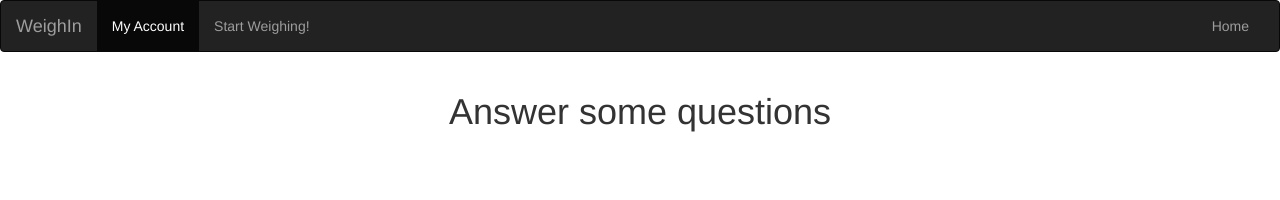
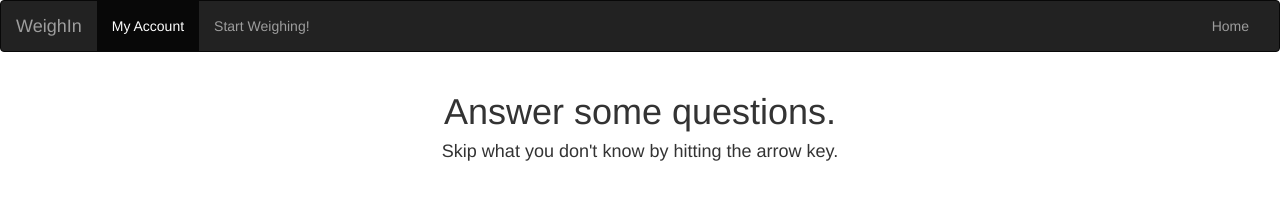
Before and after one commit to kazuuchikata/WeighIn-Hackathon-1, a plain HTML site: page index.html in a window 1280 px wide. Drawn offline with nearby package versions, Linux system fonts and the light colour scheme.

Commit message:
Added another tag

```diff
--- a/index.html
+++ b/index.html
@@ -42,7 +42,8 @@
         <div class = "row">
             <div class = "col-md-3"> </div>
             <div class = "col-md-6 text-center">
-                <h1> Answer some questions </h1>
+                <h1> Answer some questions.</h1>
+                <h4> Skip what you don't know by hitting the arrow key. </h4>
             </div>
             <div class = "col-md-3"> </div>
 
```
